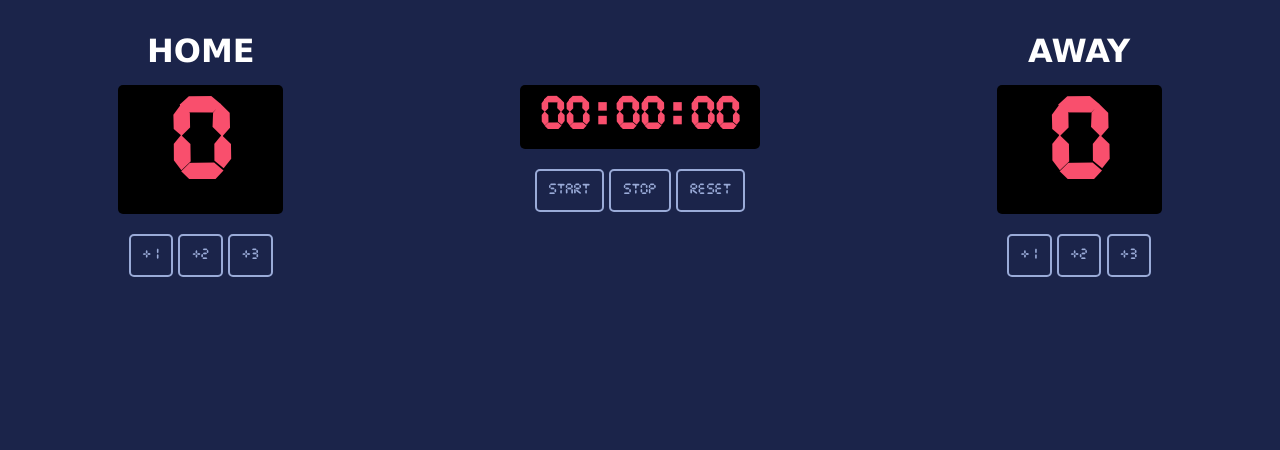
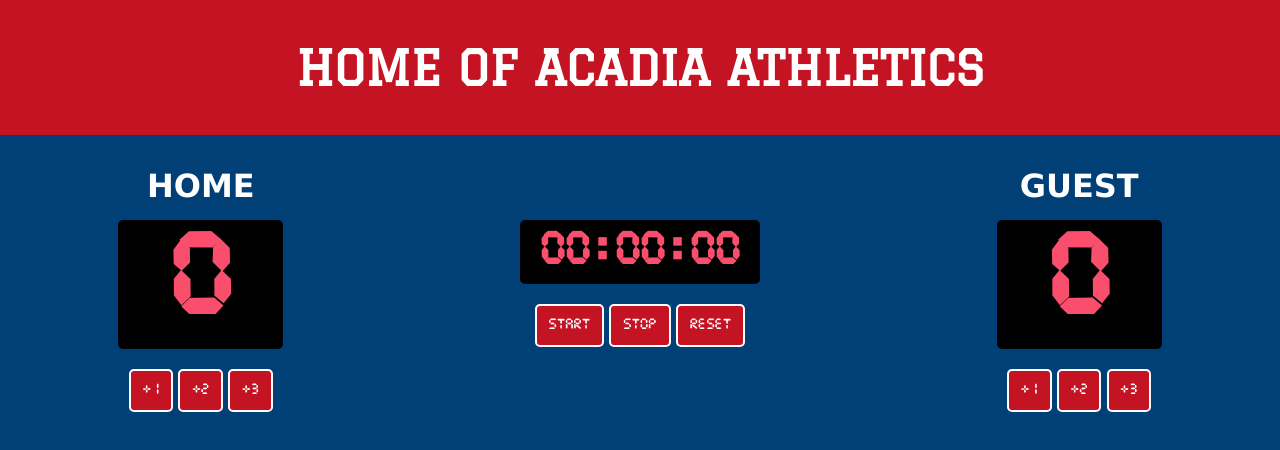
Before and after one commit to grantisagrant/basketballscoreboard, a plain HTML site: page index.html in a window 1280 px wide. Drawn offline with Linux system fonts and the light colour scheme.

Commit message:
Updated styling on banner and buttons

```diff
--- a/index.css
+++ b/index.css
@@ -3,9 +3,18 @@
     src: url(Fonts/CursedTimerUlil-Aznm.ttf);
 }
 
+.topline {
+    font-family: 'Graduate', sans-serif;
+    font-size: 2em;
+    background-color: #C41424;
+    display: flex;
+    justify-content: center;
+    align-items: center;
+}
+
 body {
     margin: 0;
-    background-color: #1B244A;
+    background-color: #004077;
     color: white;
     text-align: center;
     font-family: Verdana, Geneva, Tahoma, sans-serif
@@ -18,9 +27,9 @@ h3 {
 
 button {
     font-family: timer;
-    color: #9AABD8;
-    background: none;
-    border-color: 9AABD8;
+    color: white;
+    background: #C41424;
+    border-color: white;
     border-style: solid;
     border-radius: 5px;
     padding: 12px;
--- a/index.html
+++ b/index.html
@@ -1,8 +1,14 @@
 <html>
     <head>
         <link rel="stylesheet" href="index.css">
+        <link rel="preconnect" href="https://fonts.googleapis.com">
+        <link rel="preconnect" href="https://fonts.gstatic.com" crossorigin>
+        <link href="https://fonts.googleapis.com/css2?family=Graduate&display=swap" rel="stylesheet">
     </head>
     <body>
+        <div class="topline">
+            <h2>HOME OF ACADIA ATHLETICS</h2>
+        </div>
         <div class="container">
             <div class="column">
                 <h3>HOME</h3>
@@ -23,7 +29,7 @@
                      </div>
             </div>
             <div class="column">
-                <h3>AWAY</h3>
+                <h3>GUEST</h3>
                 <h2 class="score" id="guestScore">0</h2>
                     <div class="row">
                         <button onclick="guest1()">+1</button>
```
